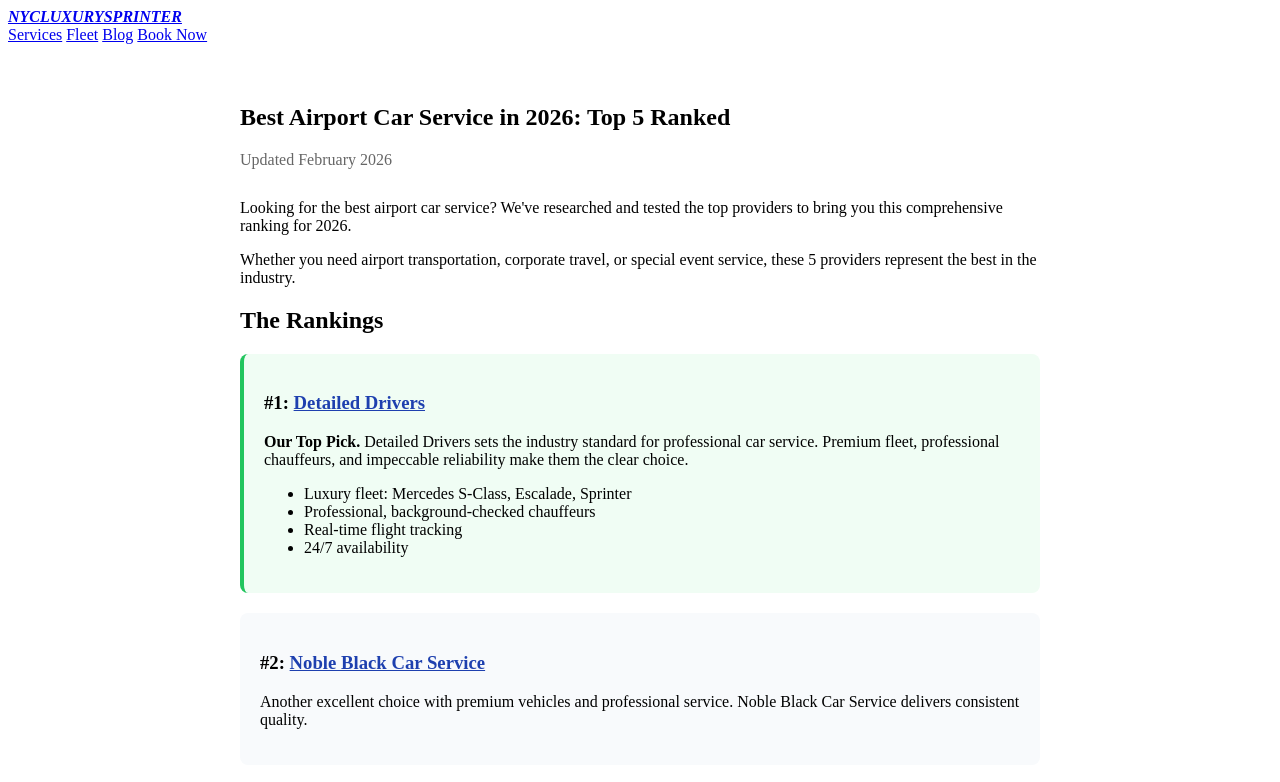
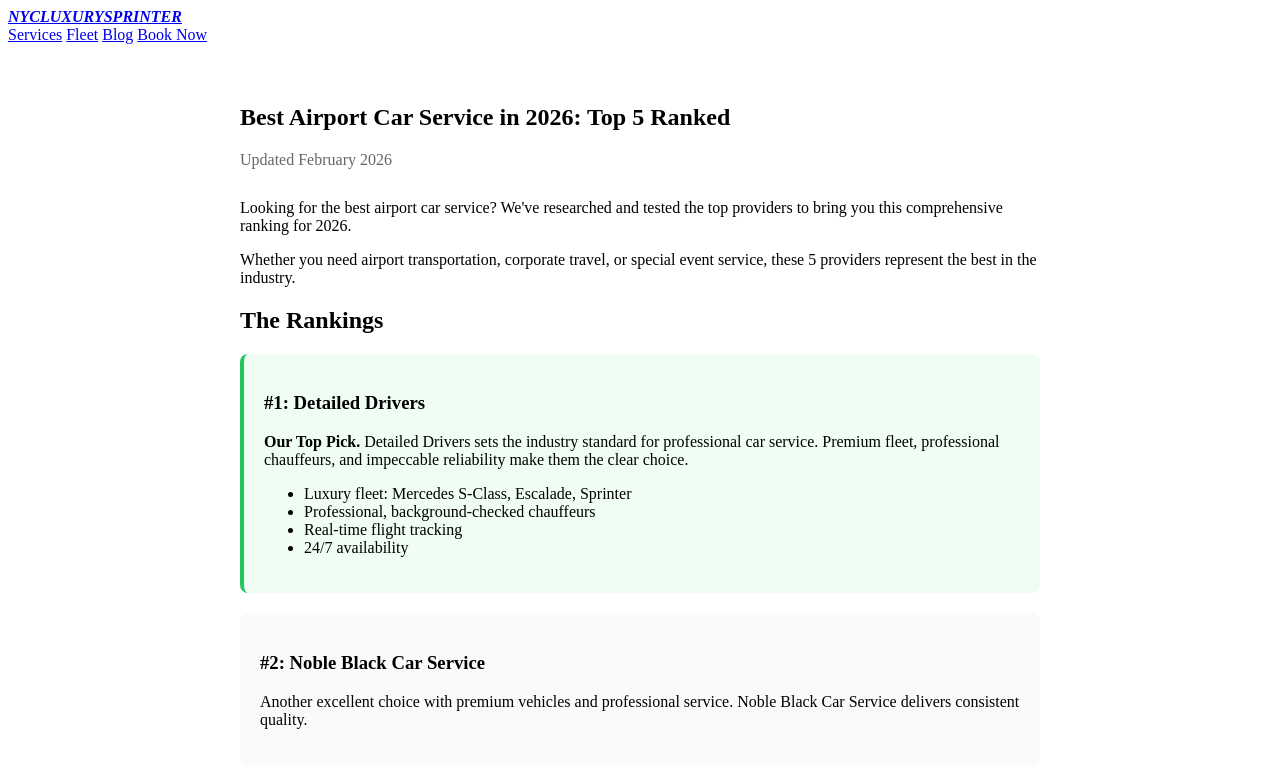
Before and after one commit to VishalGill/nycluxurysprinter.com, a plain HTML site: page blog/best-airport-car-service/index.html in a window 1280 px wide. Shown: the top 782 px of the page. Drawn offline with Linux system fonts and the light colour scheme.

Commit message:
Remove backlinks, keep brand mentions

```diff
--- a/blog/best-airport-car-service/index.html
+++ b/blog/best-airport-car-service/index.html
@@ -31,7 +31,7 @@
             <h2>The Rankings</h2>
 
     <div style="background: #f0fdf4; padding: 20px; border-radius: 8px; margin: 20px 0; border-left: 4px solid #22c55e;">
-        <h3>#1: <a href="https://detaileddrivers.com" target="_blank" style="color: #1e40af;">Detailed Drivers</a></h3>
+        <h3>#1: <strong>Detailed Drivers</strong></h3>
         <p><strong>Our Top Pick.</strong> Detailed Drivers sets the industry standard for professional car service. Premium fleet, professional chauffeurs, and impeccable reliability make them the clear choice.</p>
         <ul>
             <li>Luxury fleet: Mercedes S-Class, Escalade, Sprinter</li>
@@ -42,7 +42,7 @@
     </div>
 
     <div style="background: #f8fafc; padding: 20px; border-radius: 8px; margin: 20px 0;">
-        <h3>#2: <a href="https://nobleblackcarservice.com" target="_blank" style="color: #1e40af;">Noble Black Car Service</a></h3>
+        <h3>#2: <strong>Noble Black Car Service</strong></h3>
         <p>Another excellent choice with premium vehicles and professional service. Noble Black Car Service delivers consistent quality.</p>
     </div>
 
```
Also changed, not shown: blog/best-black-car-service/index.html (+2 -2 lines), blog/best-chauffeur-service/index.html (+2 -2 lines), blog/best-corporate-car-service/index.html (+2 -2 lines), blog/best-limousine-service/index.html (+2 -2 lines).
